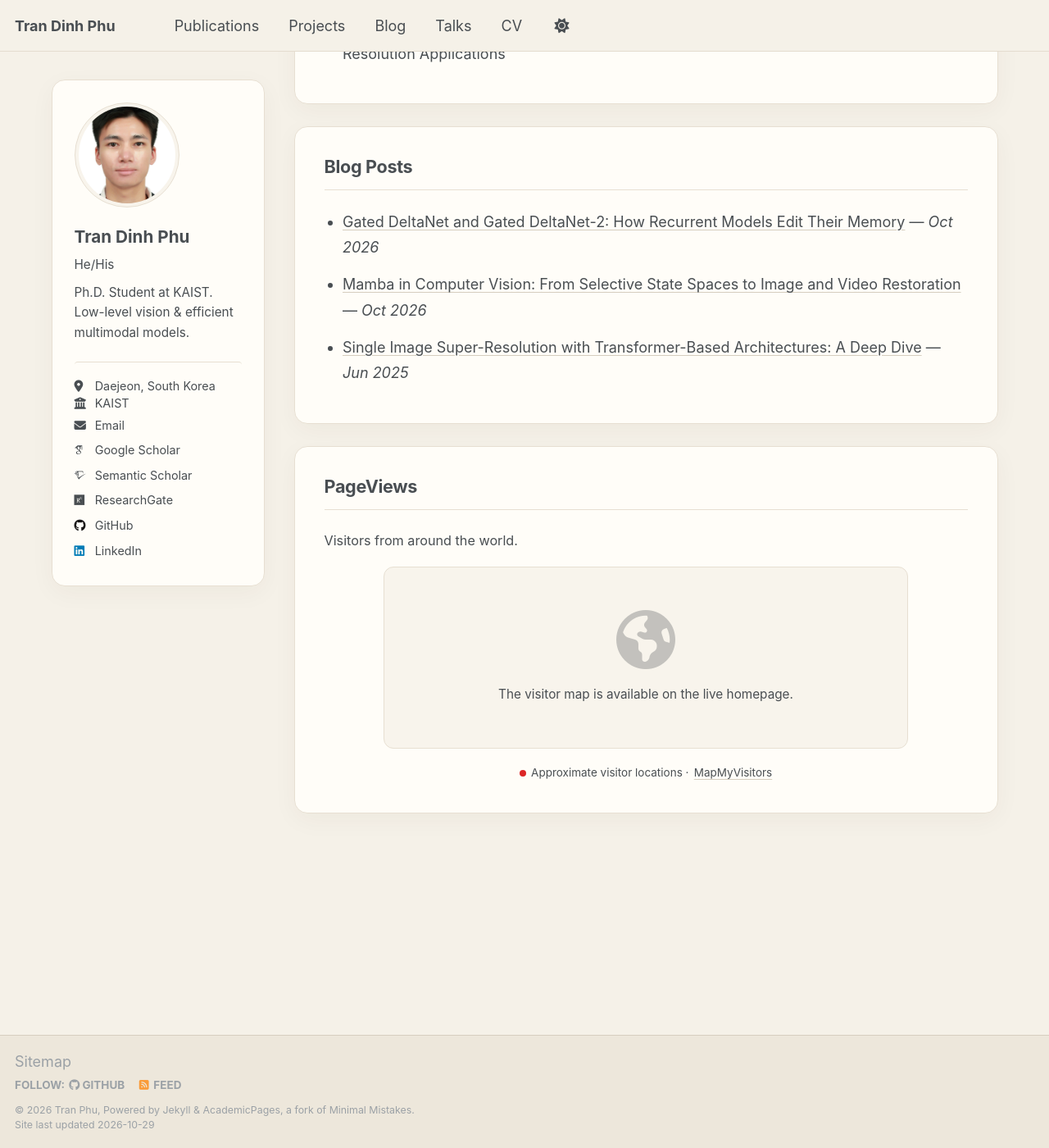
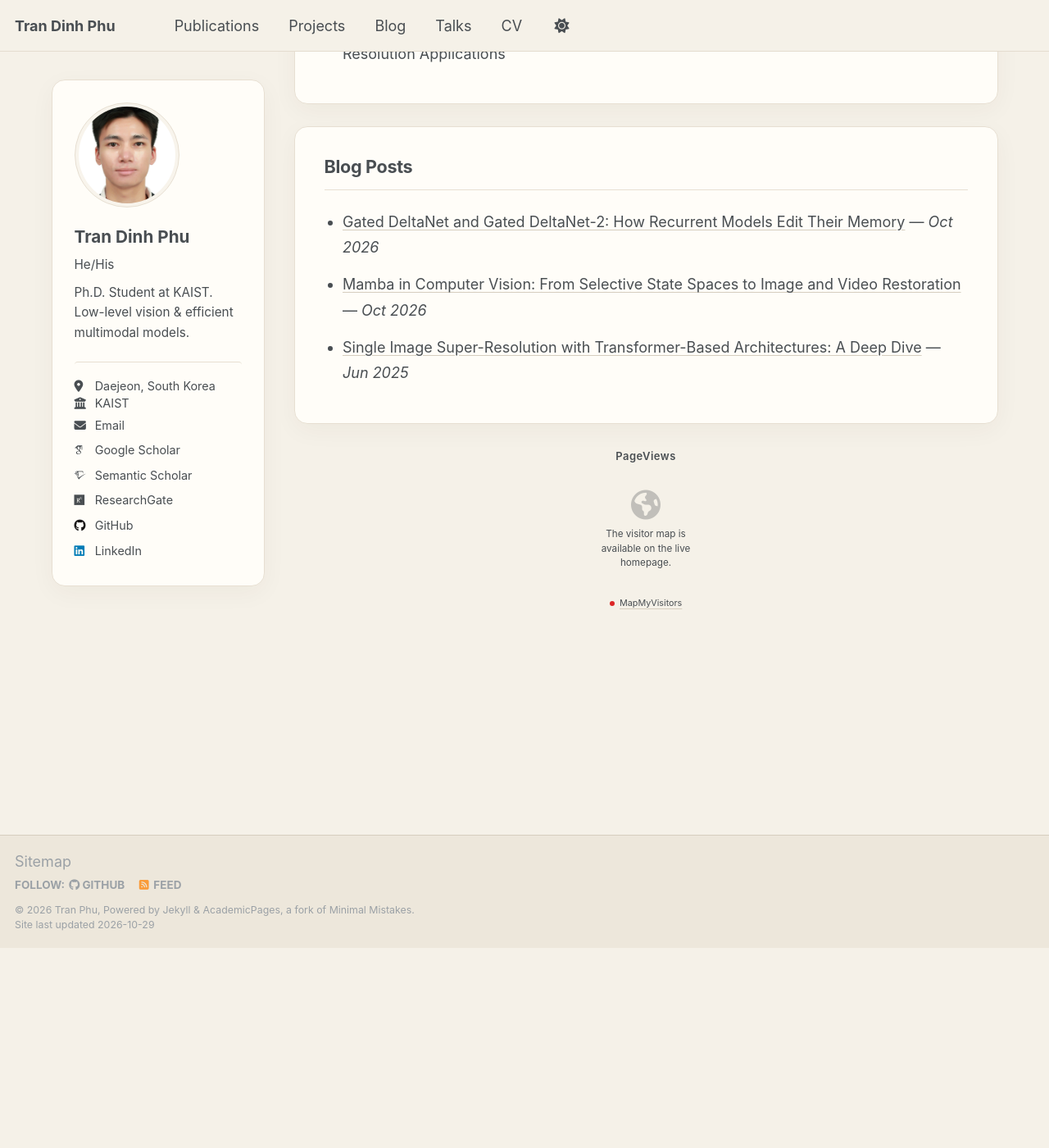
Before and after one commit to PhuTran1005/phutran1005.github.io, a Jekyll site: the page built from _pages/about.md, in a window 1280 px wide and 1400 px high, scrolled down 4786 px. Shown: the whole window at 82% size. Built offline with Jekyll 4.4.1, drawn with Linux system fonts in a browser that asks for light colours; some web fonts are replaced; a script that is not in the unit is left out; after the commit the page ends 5942 px from its top, so only the background shows below that.

Commit message:
update pageview

```diff
--- a/_includes/visitor-map.html
+++ b/_includes/visitor-map.html
@@ -1,7 +1,6 @@
 {% if site.visitor_map.enabled %}
-<section class="home-section home-pageviews" aria-labelledby="pageviews">
+<section class="home-pageviews" aria-labelledby="pageviews">
   <h2 id="pageviews">PageViews</h2>
-  <p class="visitor-map__description">Visitors from around the world.</p>
 
   <div class="visitor-map" data-visitor-map data-widget-id="{{ site.visitor_map.widget_id | default: '' | escape }}" data-site-url="{{ site.url | escape }}">
     <div class="visitor-map__placeholder" data-visitor-placeholder role="status" aria-live="polite">
@@ -11,7 +10,7 @@
     <div class="visitor-map__embed" data-visitor-embed></div>
   </div>
 
-  <p class="visitor-map__caption"><span class="visitor-map__legend" aria-hidden="true"></span>Approximate visitor locations &middot; <a href="https://mapmyvisitors.com/" rel="noopener noreferrer" target="_blank">MapMyVisitors</a></p>
+  <p class="visitor-map__caption"><span class="visitor-map__legend" aria-hidden="true"></span><a href="https://mapmyvisitors.com/" title="Approximate visitor locations, powered by MapMyVisitors" rel="noopener noreferrer" target="_blank">MapMyVisitors</a></p>
   <noscript><p class="visitor-map__caption">JavaScript is required to display the visitor map.</p></noscript>
 </section>
 <script type="module" src="{{ '/assets/js/visitor-map.js' | relative_url }}?v={{ site.time | date: '%Y%m%d%H%M%S' }}"></script>
--- a/_sass/layout/_home.scss
+++ b/_sass/layout/_home.scss
@@ -276,29 +276,34 @@
 }
 
 .home-pageviews {
-  .visitor-map__description {
-    margin-bottom: 1rem;
-    font-size: 0.9rem;
+  justify-self: center;
+  width: 180px;
+  max-width: 100%;
+  padding: 0.25rem 0;
+  text-align: center;
+
+  h2 {
+    margin: 0 0 0.25rem;
+    font-size: 0.72rem;
+    font-weight: 600;
+    line-height: 1.3;
+    letter-spacing: 0.04em;
   }
 
   .visitor-map {
-    max-width: 640px;
-    min-height: 220px;
+    max-width: 140px;
     margin: 0 auto;
     overflow: hidden;
-    border: 1px solid var(--global-surface-border-color);
-    border-radius: 12px;
-    background: var(--global-surface-muted-color);
   }
 
   .visitor-map__placeholder {
     display: flex;
-    min-height: 220px;
-    padding: 1.5rem;
+    min-height: 154px;
+    padding: 0.5rem;
     flex-direction: column;
     align-items: center;
     justify-content: center;
-    gap: 1rem;
+    gap: 0.5rem;
     text-align: center;
 
     &[hidden] {
@@ -307,19 +312,20 @@
 
     .fas {
       color: var(--global-text-color);
-      font-size: 4rem;
+      font-size: 2rem;
       opacity: 0.3;
     }
 
     p {
       margin: 0;
-      font-size: 0.85rem;
+      font-size: 0.65rem;
+      line-height: 1.5;
     }
   }
 
   .visitor-map__embed {
     width: 100%;
-    max-width: 360px;
+    max-width: 140px;
     margin: 0 auto;
 
     img,
@@ -343,19 +349,20 @@
 
   .visitor-map__caption {
     display: flex;
-    margin: 1rem 0 0;
+    margin: 0.25rem 0 0;
     flex-wrap: wrap;
     align-items: center;
     justify-content: center;
     gap: 0.35rem;
-    font-size: 0.75rem;
+    font-size: 0.6rem;
+    line-height: 1.4;
     text-align: center;
   }
 
   .visitor-map__legend {
     display: inline-block;
-    width: 8px;
-    height: 8px;
+    width: 6px;
+    height: 6px;
     border-radius: 50%;
     background: #dc2626;
   }
```
